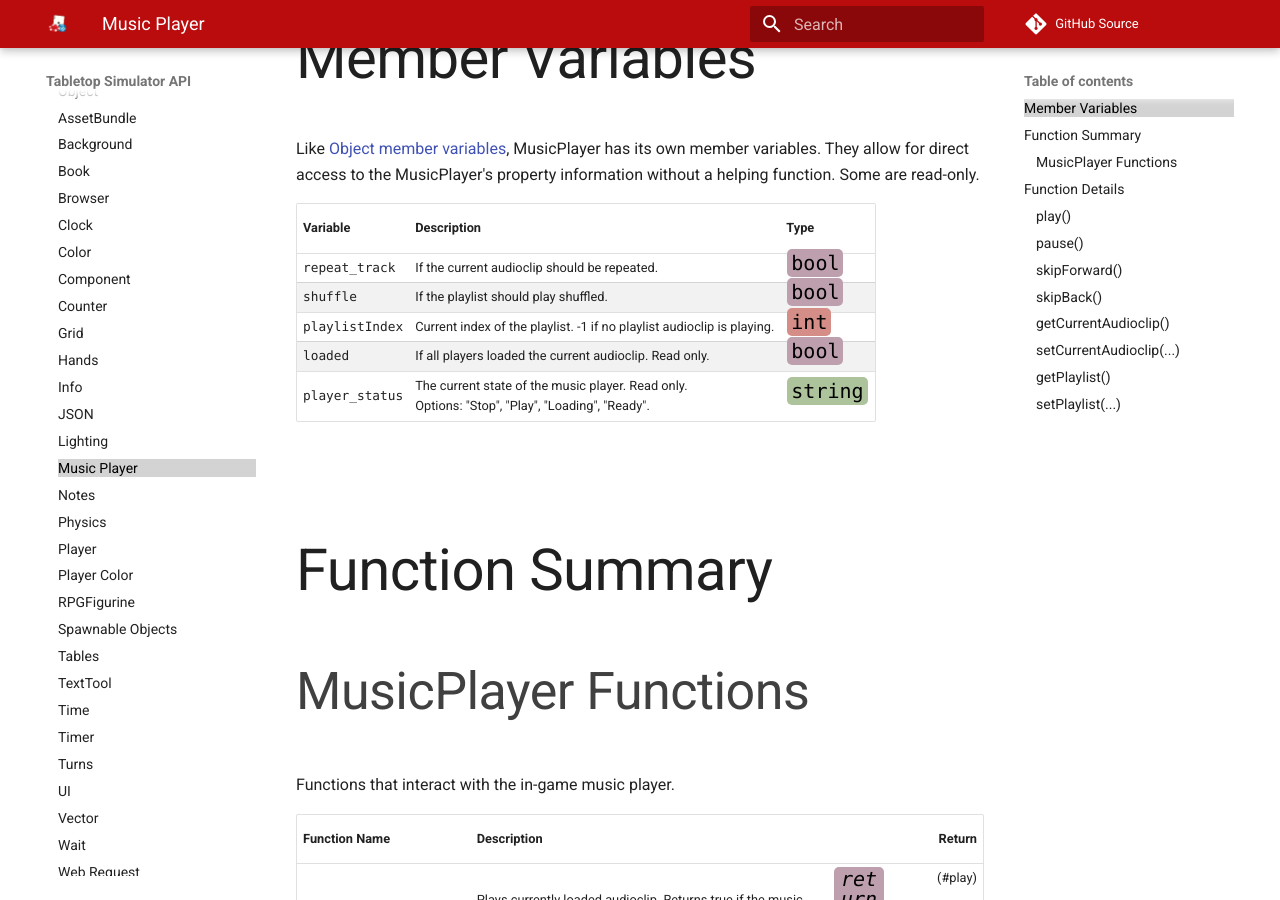
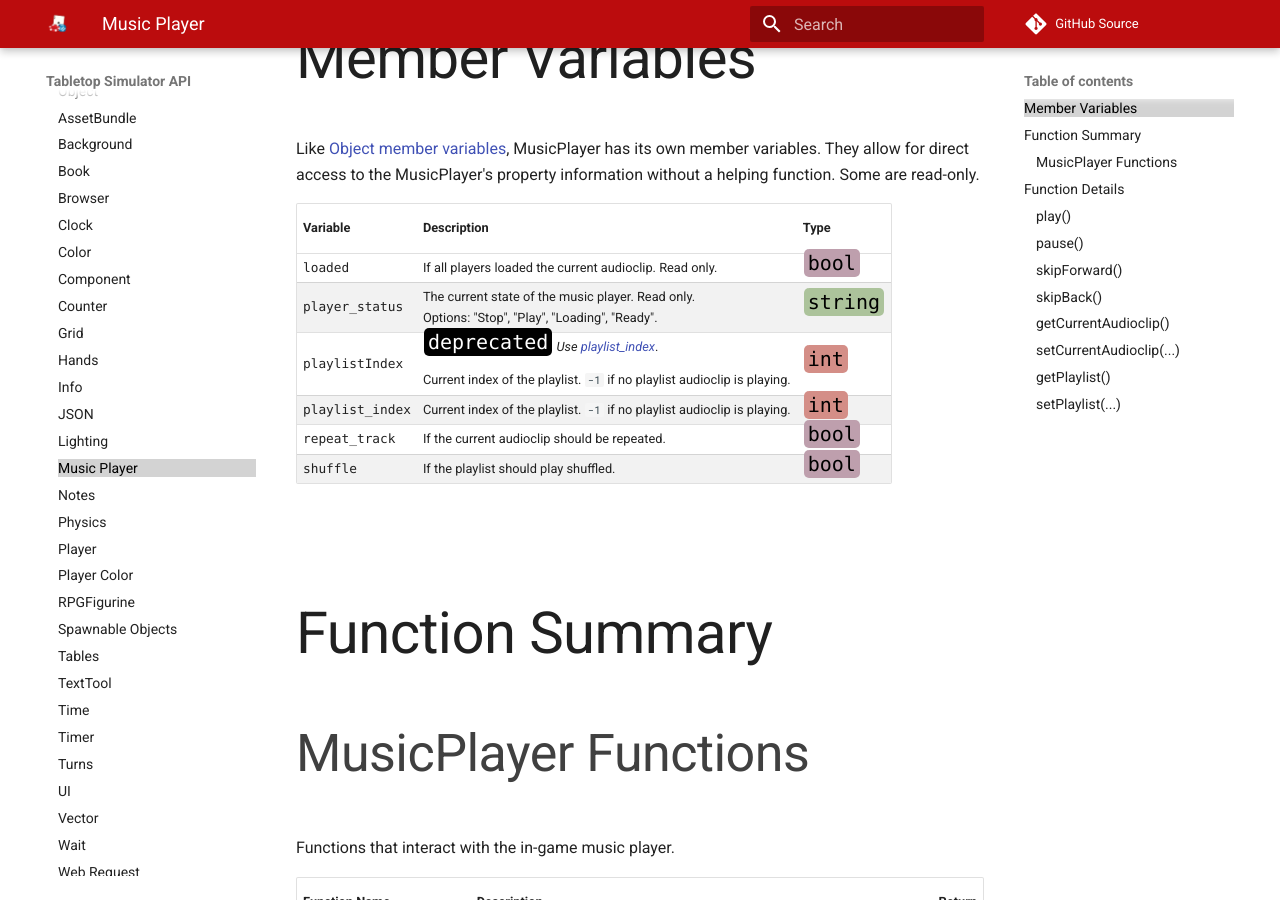
Before and after one commit to Berserk-Games/Tabletop-Simulator-API, an MkDocs documentation site: the page built from docs/musicplayer.md, in a window 1280 px wide and 900 px high, scrolled down 429 px. Built offline with MkDocs 1.6.1 and Material for MkDocs 9.7.7, drawn with Linux system fonts in a browser that asks for light colours; comment, search, counter and statistics services are not loaded.

Commit message:
playlistIndex -> playlist_index

```diff
--- a/docs/musicplayer.md
+++ b/docs/musicplayer.md
@@ -8,11 +8,12 @@ Like [Object member variables](object.md#member-variables), MusicPlayer has its
 
 Variable | Description | Type
 -- | -- | :--
+<a class="anchor" id="loaded"></a>loaded | If all players loaded the current audioclip. Read only. | [<span class="tag boo"></span>](types.md)
+<a class="anchor" id="player_status"></a>player_status | The current state of the music player. Read only. <br/>Options: "Stop", "Play", "Loading", "Ready". | [<span class="tag str"></span>](types.md)
+<a class="anchor" id="playlistIndex"></a>playlistIndex |  <p>[<span class="tag deprecated"></span>](intro.md#deprecated) _Use [playlist_index](#playlist_index)_.</p>Current index of the playlist. `-1` if no playlist audioclip is playing. | [<span class="tag int"></span>](types.md)
+<a class="anchor" id="playlist_index"></a>playlist_index | Current index of the playlist. `-1` if no playlist audioclip is playing. | [<span class="tag int"></span>](types.md)
 <a class="anchor" id="repeat_track"></a>repeat_track | If the current audioclip should be repeated.  | [<span class="tag boo"></span>](types.md)
 <a class="anchor" id="shuffle"></a>shuffle | If the playlist should play shuffled. | [<span class="tag boo"></span>](types.md)
-<a class="anchor" id="playlistIndex"></a>playlistIndex | Current index of the playlist. -1 if no playlist audioclip is playing. | [<span class="tag int"></span>](types.md)
-<a class="anchor" id="loaded"></a>loaded | If all players loaded the current audioclip. Read only. | [<span class="tag boo"></span>](types.md)
-<a class="anchor" id="player_status"></a>player_status | The current state of the music player. Read only. <br/>Options: "Stop", "Play", "Loading", "Ready". | [<span class="tag str"></span>](types.md)
 
 
 ##Function Summary
```
